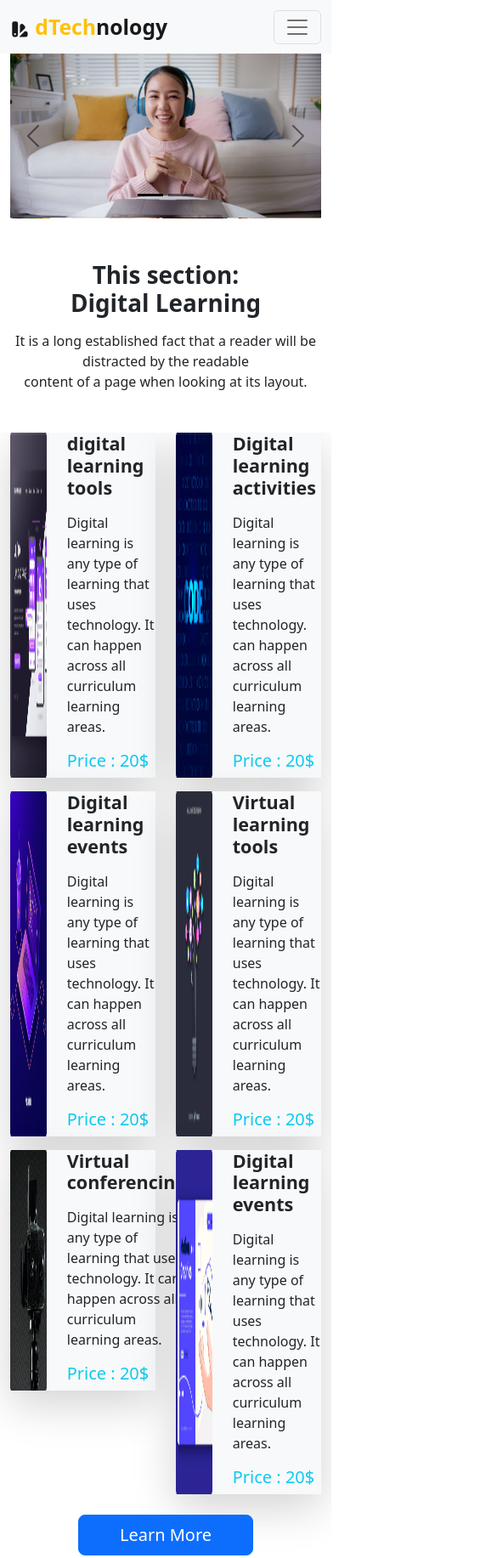
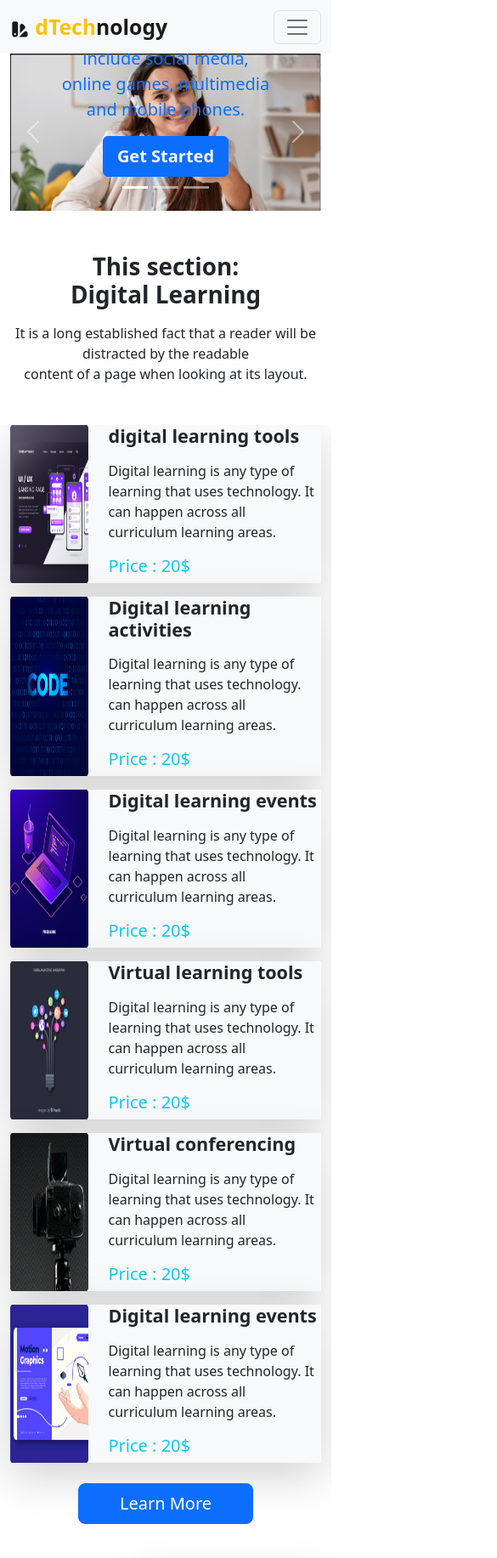
Before and after one commit to salmatonka/dTechnology-website, a plain HTML site: page index.html in a window 390 px wide. Shown: the top 1833 px of the page at 85% size, 585 px wide, since content can reach past the window. Drawn offline with nearby package versions, Linux system fonts and the light colour scheme.

Commit message:
eight commit

```diff
--- a/index.html
+++ b/index.html
@@ -17,10 +17,10 @@
     <!--------------header start -------->
 
     <header>
-        <nav class="navbar navbar-expand-lg bg-light d-flex justify-between ">
+        <nav class="navbar me-auto   navbar-expand-lg bg-light d-flex justify-between ">
 
             <div class="container fw-bolder ">
-                <a class="navbar-brand w-25 fs-2 " href="#">
+                <a class="navbar-brand w-25 fs-2  " href="#">
                     <svg xmlns="http://www.w3.org/2000/svg" class="  w-25 h-25 inline " viewBox="0 0 20 20"
                         fill="currentColor">
                         <path fill-rule="evenodd"
@@ -67,56 +67,72 @@
         </nav>
         <!------------------header end---------->
         <!------------------slider images section--------->
-        <!------------------slider star--------->
 
-        <section class="container ">
 
-            <div id="carouselExampleDark" class="carousel carousel-dark slide " data-bs-ride="carousel">
+        <section class="container">
+            <div id="carouselExampleCaptions" class="carousel slide" data-bs-ride="false">
                 <div class="carousel-indicators">
-                    <button type="button" data-bs-target="#carouselExampleDark" data-bs-slide-to="0" class="active"
+                    <button type="button" data-bs-target="#carouselExampleCaptions" data-bs-slide-to="0" class="active"
                         aria-current="true" aria-label="Slide 1"></button>
-                    <button type="button" data-bs-target="#carouselExampleDark" data-bs-slide-to="1"
+                    <button type="button" data-bs-target="#carouselExampleCaptions" data-bs-slide-to="1"
                         aria-label="Slide 2"></button>
-
+                    <button type="button" data-bs-target="#carouselExampleCaptions" data-bs-slide-to="2"
+                        aria-label="Slide 3"></button>
                 </div>
-                <div class="carousel-inner  ">
-                    <div class="carousel-item active  " data-bs-interval="10000">
-                        <img src="images/cover/cover-1.png" class="d-block w-100 " alt="...">
-                        <div class="carousel-caption d-none d-md-block text-light  ">
+                <!------------------slider 1--------->
+                <div class="carousel-inner">
+                    <div class="carousel-item active">
+                        <img src="images/cover/Capture.PNG" class=" w-100 " alt="...">
+                        <div class="carousel-caption w-sm-25 w-md-50  w-lg-100  text-primary">
+                            <h1 class="fw-bolder mt-5  fs-1 my-4 ">Teach with <br> digital technologies</h1>
+                            <p class="fs-5 my-3 ">Digital technologies are electronic tools, systems,
+                                devices and
+                                resources that generate,
+                                store or process data. Well known examples include social media, online games,
+                                multimedia and mobile phones.</p>
+                            <button type="button" class="btn btn-lg rounded btn-primary fw-bold text-light"
+                                data-bs-toggle="button">Get
+                                Started</button>
+                        </div>
+                    </div>
+                    <!------------------slider 2--------->
+                    <div class="carousel-item">
+                        <img class="img-fluid" src="images/cover/cover-3.jpg" class=" w-100" alt="...">
+                        <div class="carousel-caption w-sm-25 w-md-50  w-lg-100  text-primary">
                             <h1 class="fw-bolder   fs-1 my-5 ">Teach with <br> digital technologies</h1>
                             <p class="fs-5 my-5 ">Digital technologies are electronic tools, systems,
                                 devices and
                                 resources that generate,
                                 store or process data. Well known examples include social media, online games,
                                 multimedia and mobile phones.</p>
-                            <button type="button" class="btn btn-lg rounded btn-info fw-bold text-light"
+                            <button type="button" class="btn btn-lg rounded btn-primary fw-bold text-light"
                                 data-bs-toggle="button">Get
                                 Started</button>
                         </div>
                     </div>
-                    <div class="carousel-inner">
-                        <div class="carousel-item active" data-bs-interval="10000">
-                            <img src="images/cover/cover-3.jpg" class="d-block w-100" alt="...">
-                            <div class="carousel-caption d-none d-md-block text-light">
-                                <h1 class="fw-bolder fs-1 mb-5">Teach with <br> digital technologies</h1>
-                                <p class="fs-5 my-5">Digital technologies are electronic tools, systems, devices and
-                                    resources that
-                                    generate, store or process data. Well known examples include social media, online
-                                    games, multimedia and mobile phones.</p>
-                                <button type="button" class="btn btn-lg rounded btn-info fw-bold text-light">Get Started
-                                </button>
-                            </div>
+                    <!------------------slider 3--------->
+                    <div class="carousel-item">
+                        <img class="img-fluid" src="images/cover/Screenshot 2022-07-29 063427.png" class="d-block w-100"
+                            alt="...">
+                        <div class="carousel-caption w-sm-25 w-md-50  w-lg-100 text-primary">
+                            <h1 class="fw-bolder   fs-1 my-5 ">Teach with <br> digital technologies</h1>
+                            <p class="fs-5 my-5 ">Digital technologies are electronic tools, systems,
+                                devices and
+                                resources that generate,
+                                store or process data. Well known examples include social media, online games,
+                                multimedia and mobile phones.</p>
+                            <button type="button" class="btn btn-lg rounded btn-primary fw-bold text-light"
+                                data-bs-toggle="button">Get
+                                Started</button>
                         </div>
-
                     </div>
-
                 </div>
-                <button class="carousel-control-prev" type="button" data-bs-target="#carouselExampleDark"
+                <button class="carousel-control-prev" type="button" data-bs-target="#carouselExampleCaptions"
                     data-bs-slide="prev">
                     <span class="carousel-control-prev-icon" aria-hidden="true"></span>
                     <span class="visually-hidden">Previous</span>
                 </button>
-                <button class="carousel-control-next" type="button" data-bs-target="#carouselExampleDark"
+                <button class="carousel-control-next" type="button" data-bs-target="#carouselExampleCaptions"
                     data-bs-slide="next">
                     <span class="carousel-control-next-icon" aria-hidden="true"></span>
                     <span class="visually-hidden">Next</span>
@@ -144,15 +160,16 @@
 
 
             <!-----------images section----------->
-            <div class="container overflow-hidden text-center">
+            <div class="container overflow-hidden text-center container-fluid">
 
                 <!-----------images 1----------->
-                <div class="row gy-3">
-                    <div class="col-6">
+                <div class="row gy-3 ">
+                    <div class=" col-sm-12  col-lg-6 ">
                         <div class=" shadow-lg bg-light">
-                            <div class=" bg-light d-flex justify-content-start">
-                                <img class="w-25" src="images/course/course-1.png" class="card-img-top" alt="...">
-                                <div class="text-start ps-4">
+                            <div class=" bg-light d-flex justify-content-start ">
+                                <img class="w-25 img-fluid " src="images/course/course-1.png" class="card-img-top"
+                                    alt="...">
+                                <div class="text-start ps-4 ">
                                     <h4 class="fw-bold">digital learning tools</h4>
                                     <p class="mt-3">Digital learning is any type of learning that uses technology.
                                         It
@@ -163,7 +180,7 @@
                         </div>
                     </div>
                     <!-----------images 2----------->
-                    <div class="col-6">
+                    <div class="col-sm-12  col-lg-6">
                         <div class="  bg-light">
                             <div class=" shadow-lg bg-light d-flex justify-content-start">
                                 <img class="w-25" src="images/course/course-2.png" class="card-img-top" alt="...">
@@ -178,7 +195,7 @@
                         </div>
                     </div>
                     <!-----------images 3----------->
-                    <div class="col-6">
+                    <div class="col-sm-12  col-lg-6">
                         <div class="  bg-light">
                             <div class=" shadow-lg bg-light d-flex justify-content-start">
                                 <img class="w-25" src="images/course/course-3.png" class="card-img-top" alt="...">
@@ -195,7 +212,7 @@
 
 
                     <!-----------images 4----------->
-                    <div class="col-6">
+                    <div class="col-sm-12 col-lg-6 ">
                         <div class="  shadow-lg bg-light">
                             <div class="  bg-light d-flex justify-content-start">
                                 <img class="w-25" src="images/course/course-4.png" class="card-img-top" alt="...">
@@ -213,7 +230,7 @@
                         </div>
                     </div>
                     <!-----------images 5----------->
-                    <div class="col-6">
+                    <div class="col-sm-12  col-lg-6">
                         <div class="  shadow-lg bg-light">
                             <div class="  bg-light d-flex justify-content-start">
                                 <img class="w-25" src="images/course/course-5.png" class="card-img-top" alt="...">
@@ -232,7 +249,7 @@
                     </div>
 
                     <!-----------images 6----------->
-                    <div class="col-6">
+                    <div class="col-sm-12 col-lg-6  ">
                         <div class="  shadow-lg bg-light">
                             <div class="  bg-light d-flex justify-content-start">
                                 <img class="w-25" src="images/course/course-6.png" class="card-img-top" alt="...">
@@ -263,7 +280,8 @@
         <section class="container">
             <div class=" text-start">
                 <div class="row g-0 text-center h-80">
-                    <div class="col-5 border bg-info"><img class="w-100 " src="images/working.png" alt=""></div>
+                    <div class="col-5 border bg-info "><img class="w-100 " src="images/working.png" alt="">
+                    </div>
 
 
                     <div class="col-7 shadow-lg ">
@@ -318,7 +336,7 @@
 
                 <!-- Button trigger modal -->
                 <button type="button" class="btn btn-primary" data-bs-toggle="modal" data-bs-target="#exampleModal">
-                    Register Now
+                    Read More
                 </button>
 
                 <!-- Modal -->
@@ -547,7 +565,7 @@ Students section end----------->
 
         <!----------- Questions section start----------->
         <section>
-            <div class="container-md ">
+            <div class="container">
                 <div class="pt-5 text-center">
                     <h1>Frequently Asked Questions</h1>
                     <p class="py-3">It is a long established fact that a reader will be distracted by the readable <br>
@@ -643,7 +661,7 @@ Students section end----------->
 
     <!----------- 800+ companies section start----------->
 
-    <section class="container ">
+    <section class="container d-none d-lg-block d-md-none d-sm-none ">
         <div class="w-100 text-center pt-5 ">
             <h1 class="fw-bolder">Trusted by over 800+ companies</h1>
         </div>
```
Also changed, not shown: images/cover/Capture.PNG (added), images/cover/Screenshot 2022-07-29 063427.png (added), images/cover/cover-1.png (deleted), images/cover/cover-2.jpg (deleted), 1 other file.
